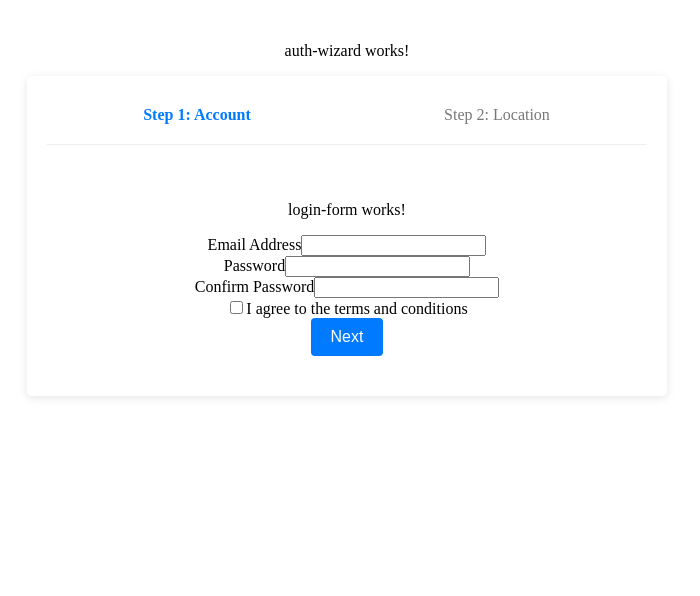
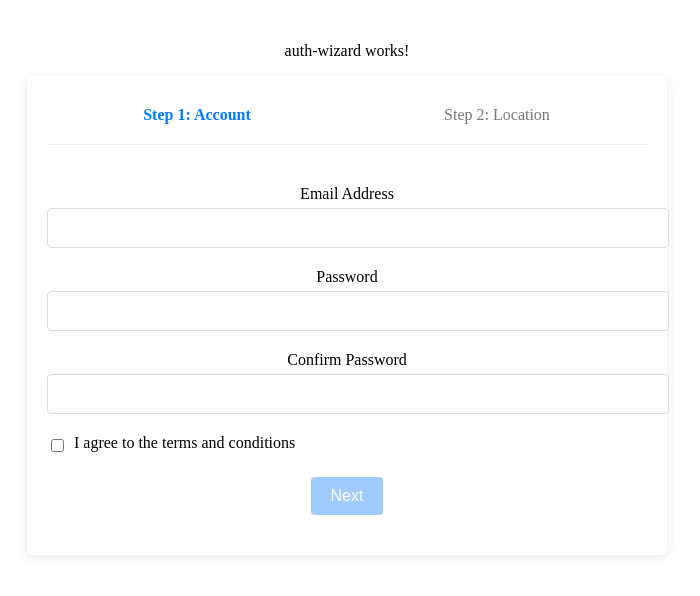
Before and after one commit to denalfek/PromoMash.Homework, an Angular app in the folder PromoMash.Homework.Web/promomash.homework.web.client/: page /app-auth-wizard in a window 1280 px wide. Shown: the top 596 px of the page, without its empty margins (293-993 px from the left). Built offline with nearby package versions, Linux system fonts and the light colour scheme.

Commit message:
disable button while form incomplete

```diff
--- a/PromoMash.Homework.Web/promomash.homework.web.client/src/app/features/auth/components/auth-wizard/auth-wizard.component.html
+++ b/PromoMash.Homework.Web/promomash.homework.web.client/src/app/features/auth/components/auth-wizard/auth-wizard.component.html
@@ -11,7 +11,7 @@
     <!-- Step 1: Login Form -->
     <div *ngIf="currentStep === 1" class="step-content">
       <app-login-form (formCreated)="onLoginFormCreated($event)"></app-login-form>
-      <button type="button" class="btn btn-primary" (click)="nextStep()">Next</button>
+      <button type="button" class="btn btn-primary" [disabled]="loginForm.invalid" (click)="nextStep()">Next</button>
     </div>
 
     <!-- Step 2: Location Form -->
--- a/PromoMash.Homework.Web/promomash.homework.web.client/src/app/features/auth/components/login-form/login-form.component.css
+++ b/PromoMash.Homework.Web/promomash.homework.web.client/src/app/features/auth/components/login-form/login-form.component.css
@@ -0,0 +1,56 @@
+.form-group {
+  margin-bottom: 20px;
+}
+
+label {
+  display: block;
+  margin-bottom: 5px;
+  font-weight: 500;
+}
+
+.form-control {
+  width: 100%;
+  padding: 10px;
+  border: 1px solid #ddd;
+  border-radius: 4px;
+  font-size: 16px;
+}
+
+.checkbox {
+  display: flex;
+  align-items: center;
+}
+
+  .checkbox input {
+    margin-right: 10px;
+  }
+
+.error-message {
+  color: #dc3545;
+  font-size: 14px;
+  margin-top: 5px;
+}
+
+.button-group {
+  display: flex;
+  justify-content: flex-end;
+  margin-top: 20px;
+}
+
+.btn {
+  padding: 10px 20px;
+  border: none;
+  border-radius: 4px;
+  cursor: pointer;
+  font-size: 16px;
+}
+
+.btn-primary {
+  background-color: #007bff;
+  color: white;
+}
+
+  .btn-primary:disabled {
+    background-color: #77b6ff;
+    cursor: not-allowed;
+  }
--- a/PromoMash.Homework.Web/promomash.homework.web.client/src/app/features/auth/components/login-form/login-form.component.html
+++ b/PromoMash.Homework.Web/promomash.homework.web.client/src/app/features/auth/components/login-form/login-form.component.html
@@ -1,6 +1,3 @@
-<p>login-form works!</p>
-
-<!-- login-form.component.html -->
 <form [formGroup]="loginForm">
   <div class="form-group">
     <label for="email">Email Address</label>
```
